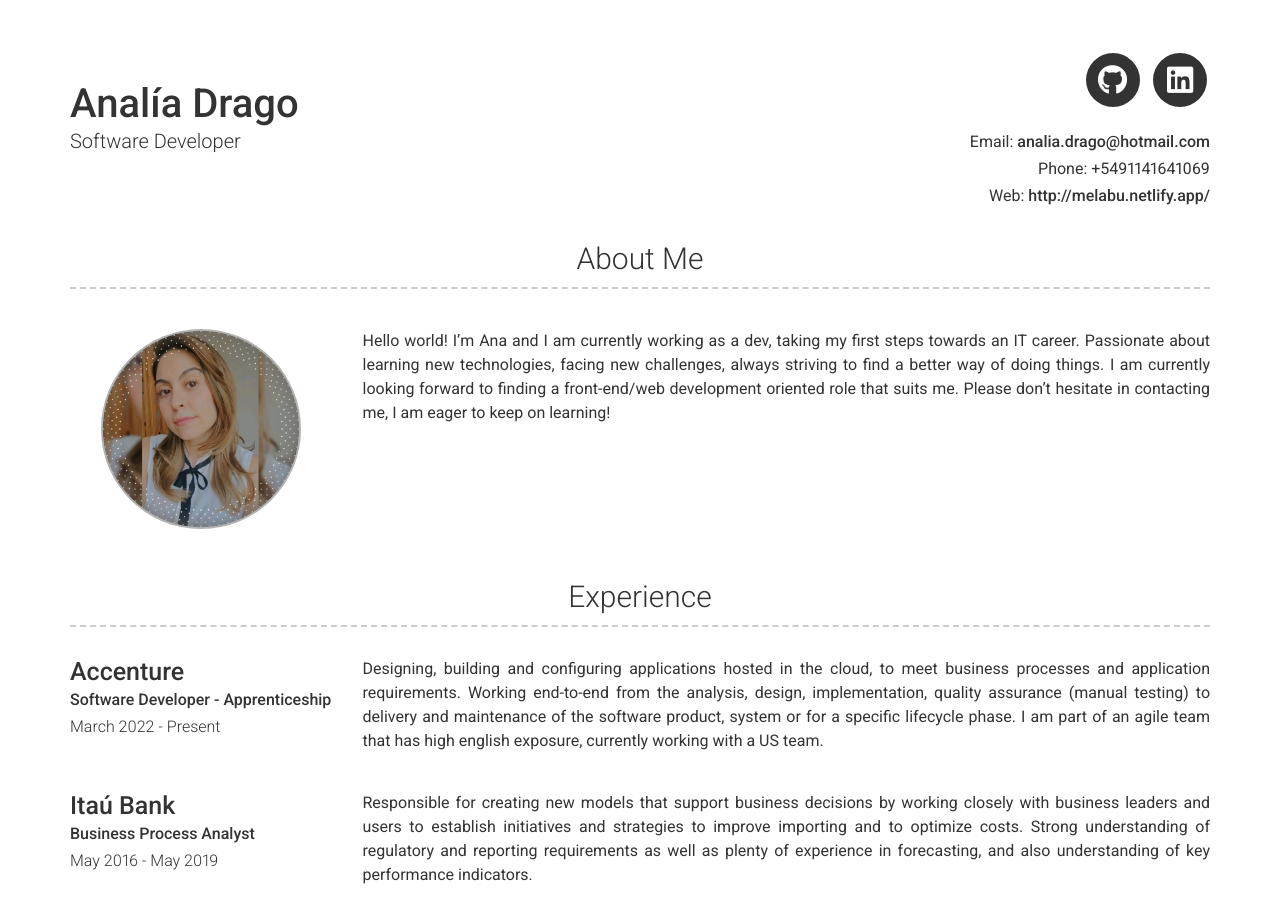
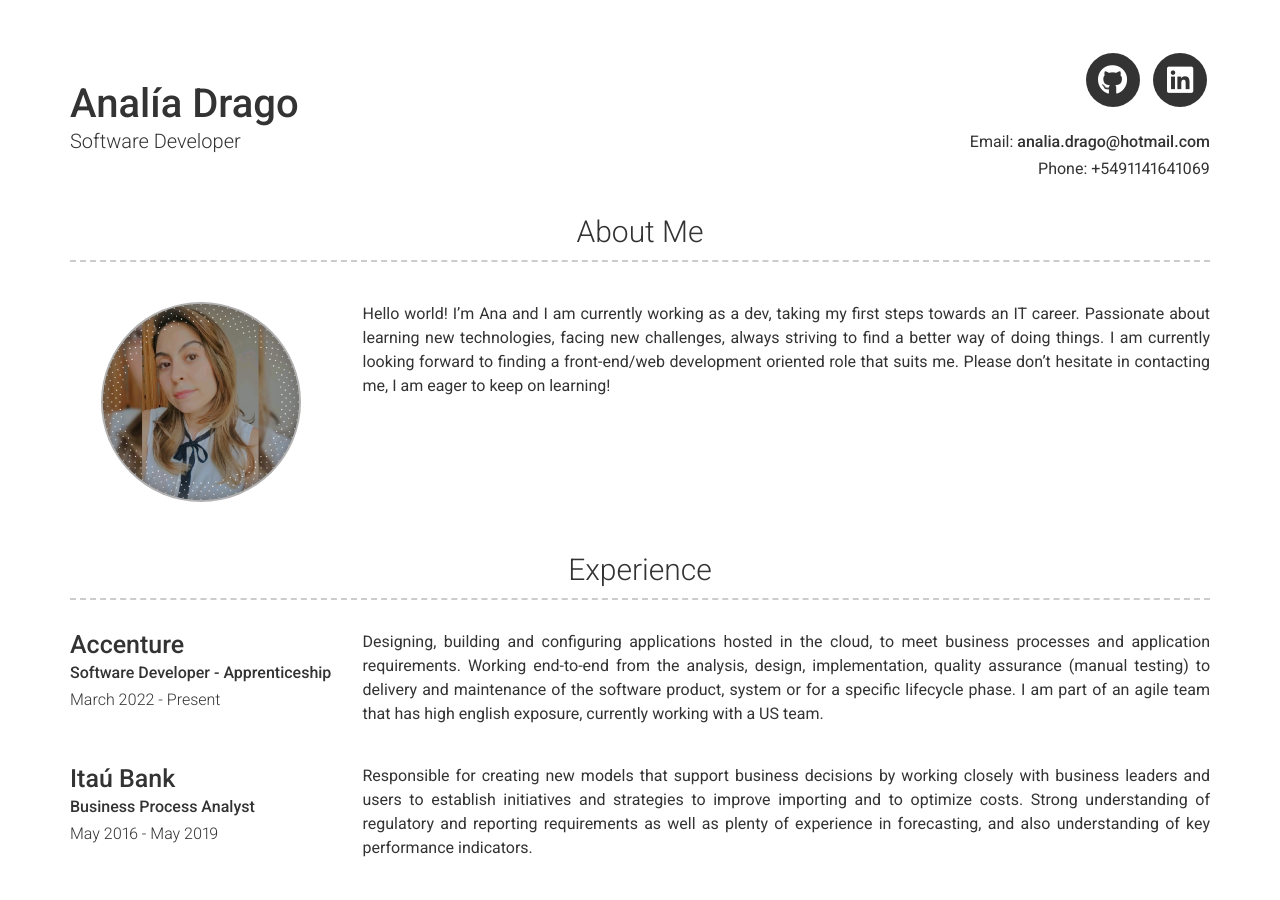
Before and after one commit to melabu/cv, a Jekyll site: the page built from index.md, in a window 1280 px wide and 900 px high. Built offline with Jekyll 4.4.1, drawn with Linux system fonts in a browser that asks for light colours; nearby versions of some CDN libraries; some of the changed lines change nothing that is shown.

Commit message:
update may 2023

```diff
--- a/_config.yml
+++ b/_config.yml
@@ -7,7 +7,7 @@ name: Analía Drago
 title: Software Developer
 email: analia.drago@hotmail.com
 phone: "+5491141641069"
-website: http://melabu.netlify.app/
+#website: http://melabu.netlify.app/
 
 # Dark Mode (true/false/never)
 darkmode: false
```
